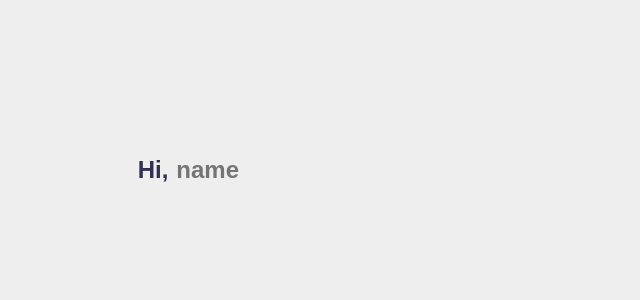
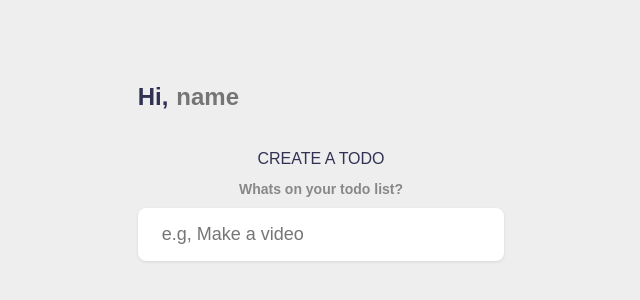
Before and after one commit to RoboCode9/todo-app, a Vue app: page / in a window 1280 px wide. Shown: the part 230-530 px from the top of the page, without its empty margins (319-959 px from the left). Built offline with nearby package versions, Linux system fonts and the light colour scheme.

Commit message:
todo list is partial

```diff
--- a/src/App.vue
+++ b/src/App.vue
@@ -1,7 +1,23 @@
 <script setup>
 import {ref} from 'vue'
+const todos = ref([])
+const name = ref('')
+const input_content = ref('')
 
-const name = ref('')
+const addTodo = () => {
+  if(input_content.value.trim() === '') {
+    return
+  }
+
+  todos.value.push({
+    content: input_content.value,
+  })
+
+  input_content.value = ''
+  //console.log(todos)
+
+}
+
 </script>
 
 <template>
@@ -14,7 +30,12 @@
     </section>
 
     <section class="create-todo">
-
+      <h3>CREATE A TODO</h3>
+      <form @submit.prevent="addTodo">
+        <h4>Whats on your todo list?</h4>
+        <input type="text" placeholder="e.g, Make a video" v-model="input_content" />
+        <!-- {{ input_content }} -->
+      </form>
     </section>
 
     <section class="todo-list">
```
